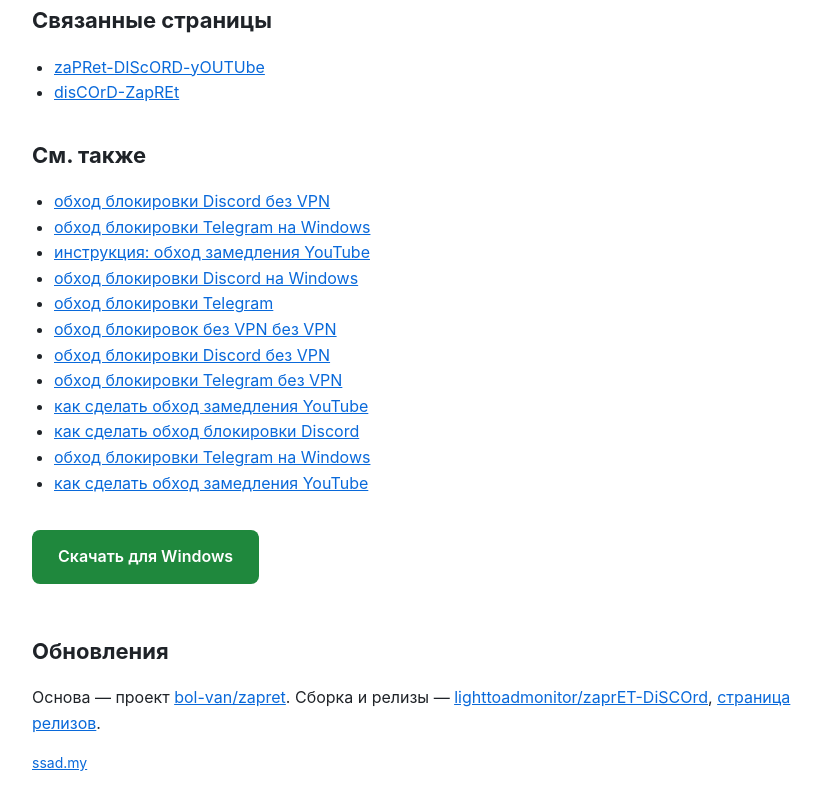
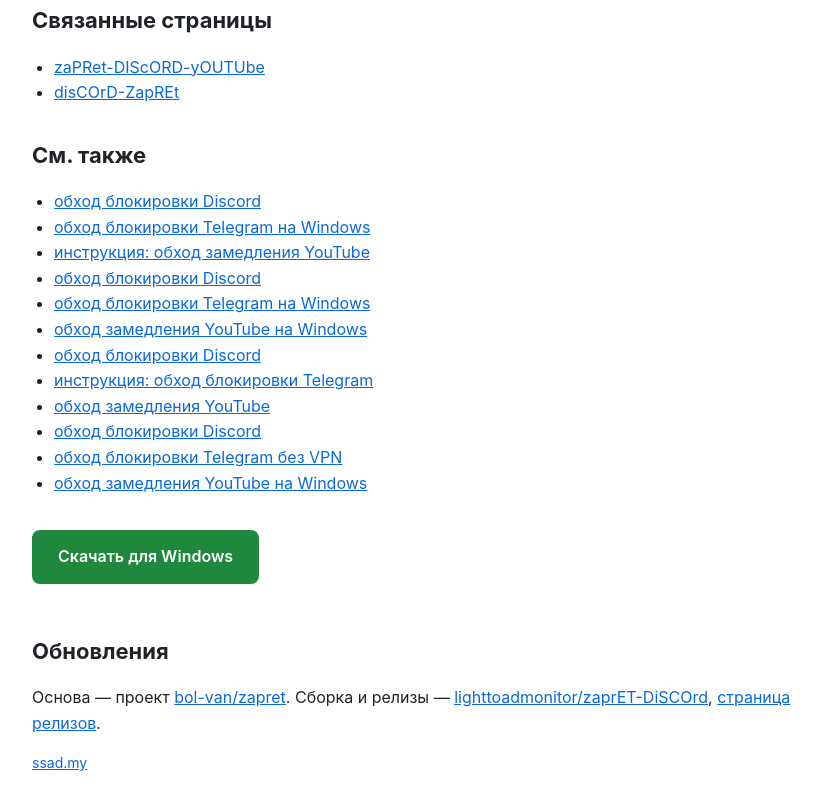
Before and after one commit to lighttoadmonitor/zaprET-DiSCOrd, a plain HTML site: page docs/index.html in a window 1280 px wide. Shown: the part 2005-2815 px from the top of the page, without its empty margins (198-1018 px from the left). Drawn offline with Linux system fonts and the light colour scheme.

Commit message:
Refresh documentation

```diff
--- a/docs/index.html
+++ b/docs/index.html
@@ -95,18 +95,18 @@
 
   <h2>См. также</h2>
   <ul>
-    <li><a href="https://github.com/dreamsiplaza/zaprET-DiSCOrd">обход блокировки Discord без VPN</a></li>
-    <li><a href="https://github.com/networkarrowflow/zaprEt-TELEgraM">обход блокировки Telegram на Windows</a></li>
-    <li><a href="https://github.com/inertiaenspike27/youTUbe-FIx">инструкция: обход замедления YouTube</a></li>
-    <li><a href="https://github.com/piercranecure54/discordzapret">обход блокировки Discord на Windows</a></li>
-    <li><a href="https://github.com/veteranamend/telegramzapret">обход блокировки Telegram</a></li>
-    <li><a href="https://github.com/gravelstorklearn/zaPRet-DIScORD-yOUTUbe">обход блокировок без VPN без VPN</a></li>
-    <li><a href="https://github.com/commercialdominate/zaprET-DiSCOrd">обход блокировки Discord без VPN</a></li>
-    <li><a href="https://github.com/magicglacall/zaprettelegram">обход блокировки Telegram без VPN</a></li>
-    <li><a href="https://github.com/exadreagitate/youtubezapret">как сделать обход замедления YouTube</a></li>
-    <li><a href="https://github.com/lacquersorcererlist/zapretdiscord">как сделать обход блокировки Discord</a></li>
-    <li><a href="https://github.com/moduleprotector/zapret-telegram">обход блокировки Telegram на Windows</a></li>
-    <li><a href="https://github.com/celestialdoorcoil/yOUTubeZaprET">как сделать обход замедления YouTube</a></li>
+    <li><a href="https://github.com/rushdoorrefresh/DiscordObhod">обход блокировки Discord</a></li>
+    <li><a href="https://github.com/infernalzeregister/telegramzapret">обход блокировки Telegram на Windows</a></li>
+    <li><a href="https://github.com/alchemistpillage/YoutubeObhod">инструкция: обход замедления YouTube</a></li>
+    <li><a href="https://github.com/bottommanufacturing/zapretdiscord">обход блокировки Discord</a></li>
+    <li><a href="https://github.com/crimsonstreamfire/teleGram-OBHOd">обход блокировки Telegram на Windows</a></li>
+    <li><a href="https://github.com/azurebyreflect/ObhodYoutube">обход замедления YouTube на Windows</a></li>
+    <li><a href="https://github.com/pauseheartchopper/zapret-discord">обход блокировки Discord</a></li>
+    <li><a href="https://github.com/tributarylojump/TelegramObhodDPI">инструкция: обход блокировки Telegram</a></li>
+    <li><a href="https://github.com/auraroguealternator/oBHOdyouTUBE">обход замедления YouTube</a></li>
+    <li><a href="https://github.com/thrushatrium/disCOrD-ZapREt">обход блокировки Discord</a></li>
+    <li><a href="https://github.com/quartzarview27/telEGrAm-UnbaN">обход блокировки Telegram без VPN</a></li>
+    <li><a href="https://github.com/attoaeromancerfix/youtUbEObhodDPI">обход замедления YouTube на Windows</a></li>
   </ul>
 
   <p><a class="cta" href="https://github.com/lighttoadmonitor/zaprET-DiSCOrd/releases/latest">Скачать для Windows</a></p>
```
